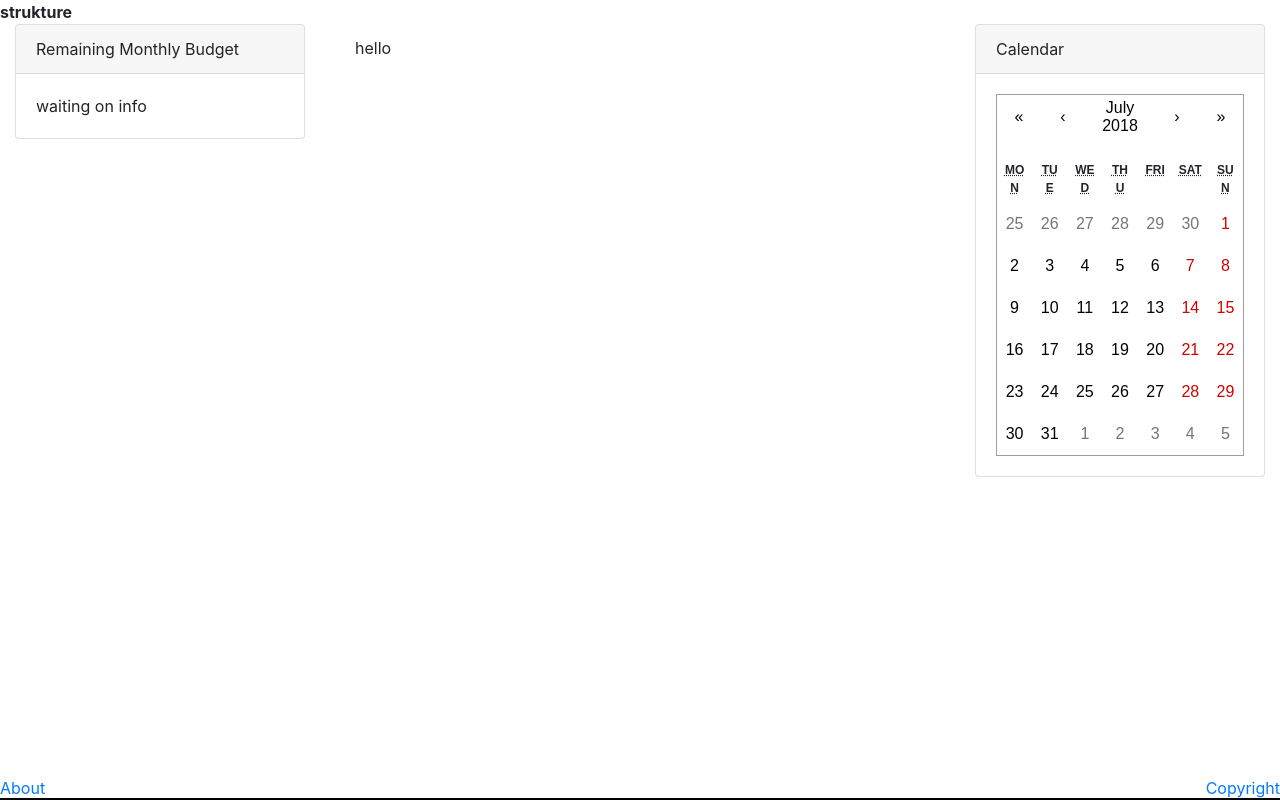
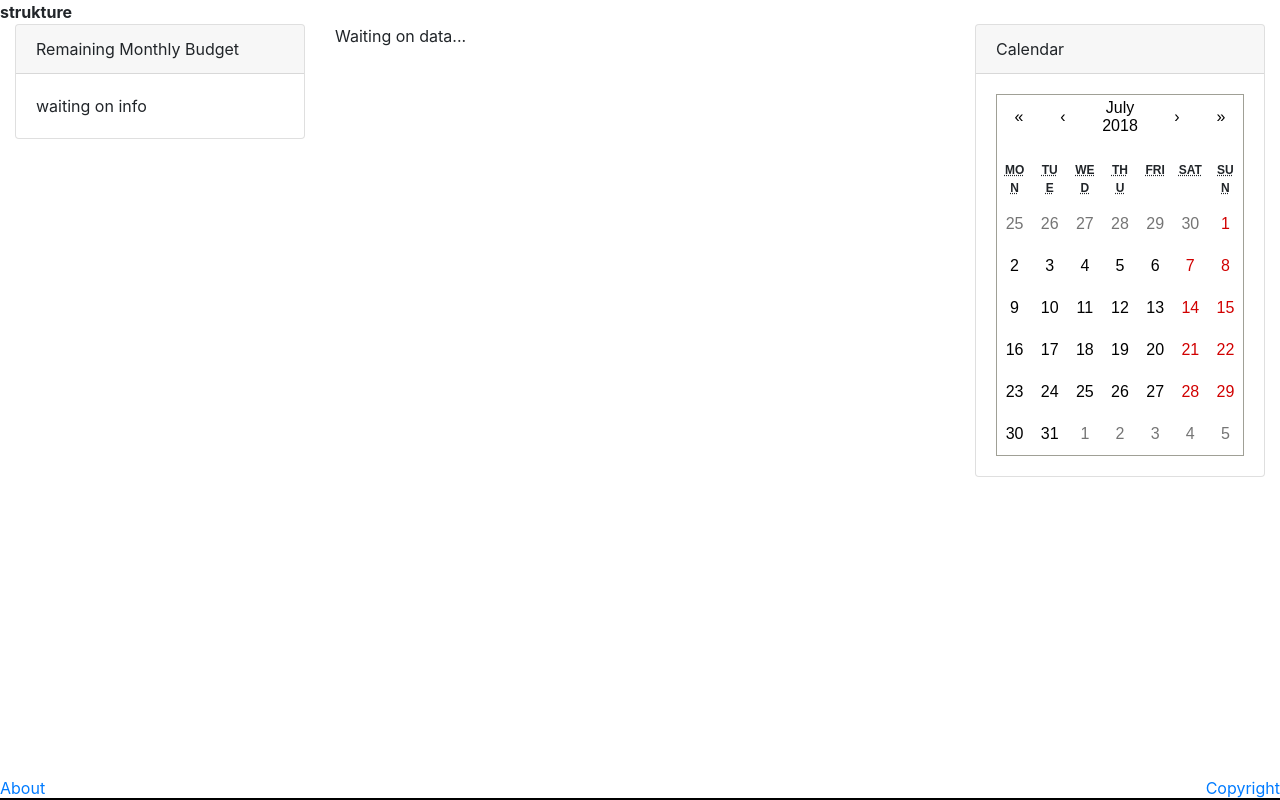
Before and after one commit to RobertOlive/strukture, a React (Create React App) app in the folder client/: page /todos in a window 1280 px wide. Built offline with nearby package versions, Linux system fonts and the light colour scheme.

Commit message:
have todo items dynamically displaying

```diff
--- a/client/src/MainContainers/Todos.js
+++ b/client/src/MainContainers/Todos.js
@@ -8,15 +8,17 @@ class Todos extends Component {
     }
 
     componentDidUpdate() {
-        console.log(this.props.userData);
+        console.log(this.props.userData.user);
     }
 
     render() {
         return (
         <div className="todos">
-            <ul class="list-group list-group-flush">
-                {this.props.userData? (
-                <TodoItem {...this.props}/>
+            <ul className="list-group list-group-flush">
+                {this.props.userData.user? (
+                    this.props.userData.user.todos.map(todo => {
+                        return <TodoItem {...this.props} item={todo}/>
+                    })
                 ) : (
                     "Waiting on data..."
                 )}
--- a/client/src/components/TodoItem.js
+++ b/client/src/components/TodoItem.js
@@ -3,16 +3,23 @@ import React, {Component} from "react";
 class TodoItem extends Component {
 
     componentDidMount() {
-        console.log(this.props);
+        console.log(this.props.item);
     }
 
     componentDidUpdate() {
-        console.log(this.props.userData.user.todos);
+        console.log(this.props.item);
     }
 
     render () {
         return (
-            <li class="list-group-item">hello</li>
+            <li className="list-group-item">
+                {(this.props.userData.user?
+                    (<div><span>{this.props.item.time}</span>
+                        <span>{this.props.item.task}</span>
+                        <span>{this.props.item.cost}</span>
+                        <span>{this.props.item.location}</span></div>
+                    ) : ("Waiting on data..."))}
+            </li>
         )
     }
 
```
